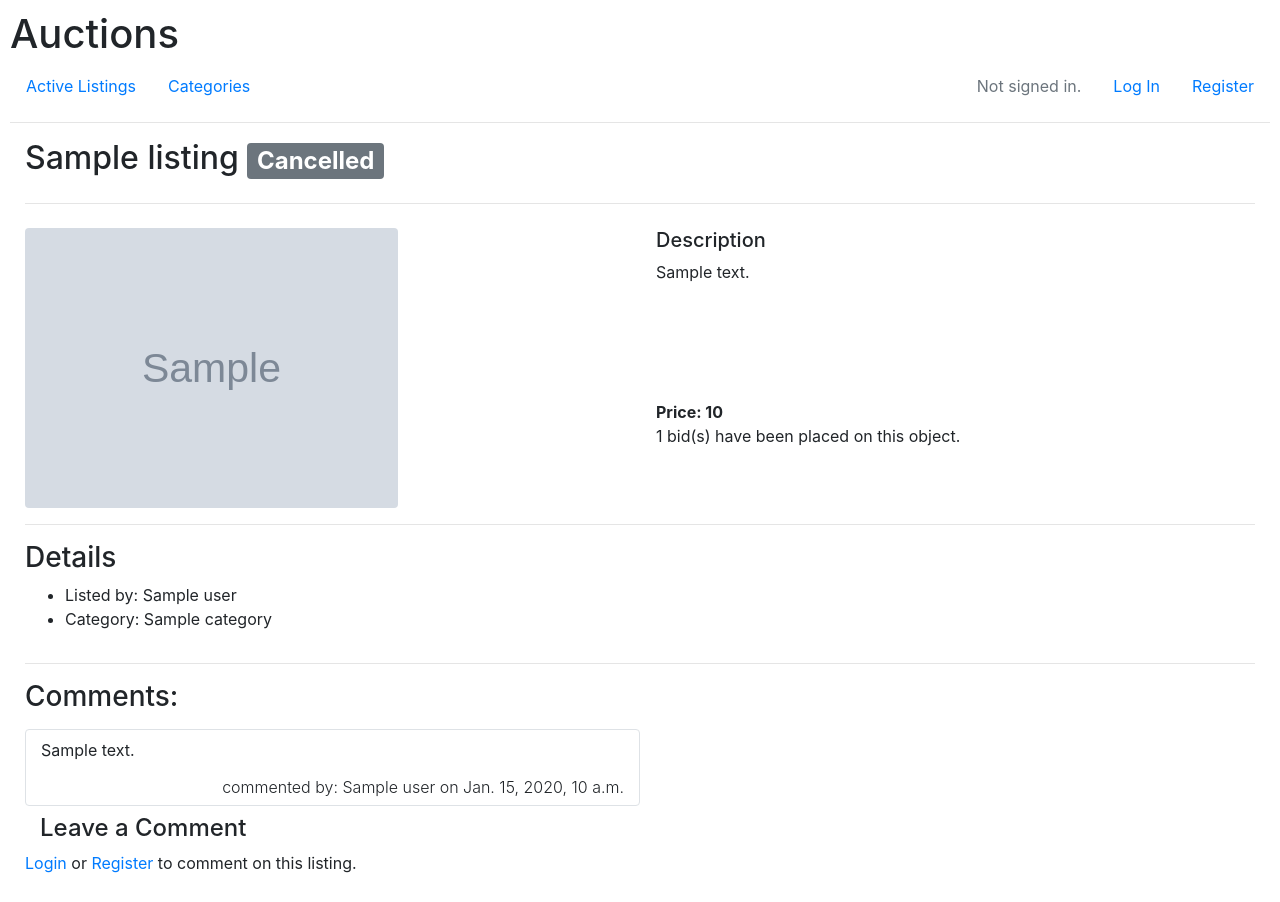
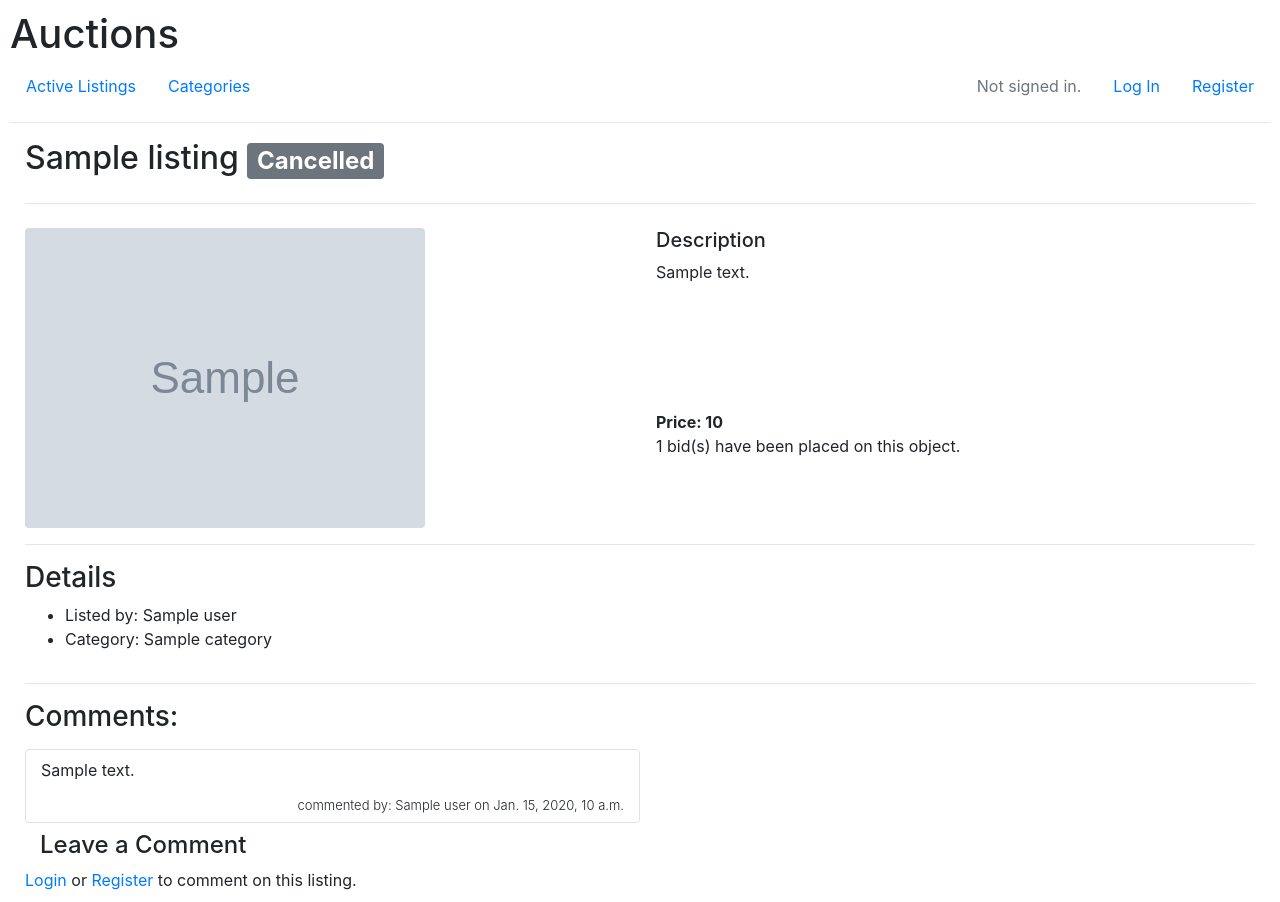
Before and after one commit to D4niel44/E-Commerce, a Django app: template auctions/templates/auctions/listing.html in a window 1280 px wide. Before the commit the page ends 873 px from the top, so only its background shows below. Run offline with Django 3.2, Linux system fonts and the light colour scheme; the template is opened without the code that fills it: most values are stand-ins (such as "Sample title", 1, 10 or a date in 2020); grey boxes marked "Sample" are stand-in pictures; some libraries are stand-ins or nearby versions.

Commit message:
DESIGN | Style for listings

```diff
--- a/auctions/static/auctions/styles.css
+++ b/auctions/static/auctions/styles.css
@@ -11,6 +11,10 @@
   box-shadow: 0 0 11px rgba(33,33,33,.2);
 }
 
-.img-fluid {
+.listing-img-sm {
   height: 280px;
 }
+
+.comment-user {
+  font-size: 13px;
+}
```
